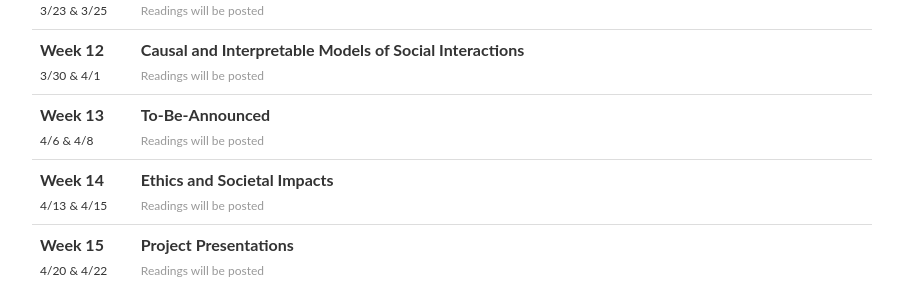
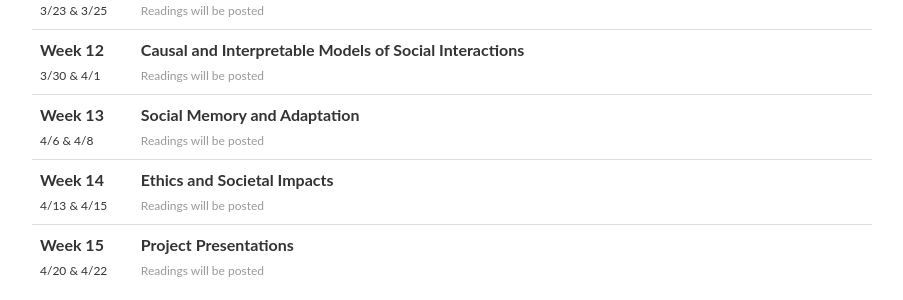
Before and after one commit to CMU-MultiComp-Lab/cmu-asi-course, a Jekyll site: the page built from spring2026/_pages/schedule.md, in a window 1280 px wide and 900 px high, scrolled down 1878 px. Shown: the part 291-591 px from the top of the window, without its empty margins (188-1091 px from the left). Built offline with Jekyll 4.4.1, drawn with Linux system fonts in a browser that asks for light colours; nearby versions of some CDN libraries; comment, search, counter and statistics services are not loaded.

Commit message:
update week 13

```diff
--- a/_data/lectures_2026.yml
+++ b/_data/lectures_2026.yml
@@ -143,7 +143,7 @@
 
 - date: 4/6 & 4/8
   title: >
-    Week 13: <strong>To-Be-Announced</strong>
+    Week 13: <strong>Social Memory and Adaptation</strong>
   topics:
   readings:
 
```
